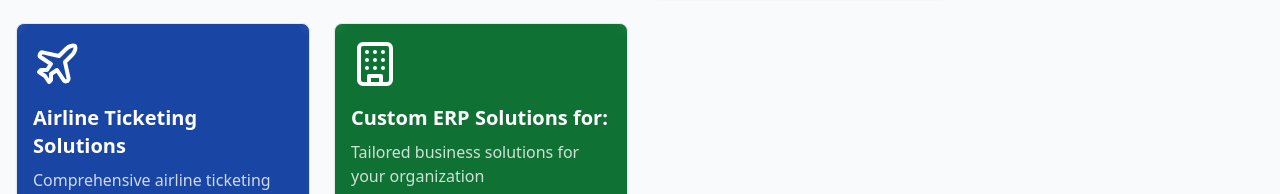
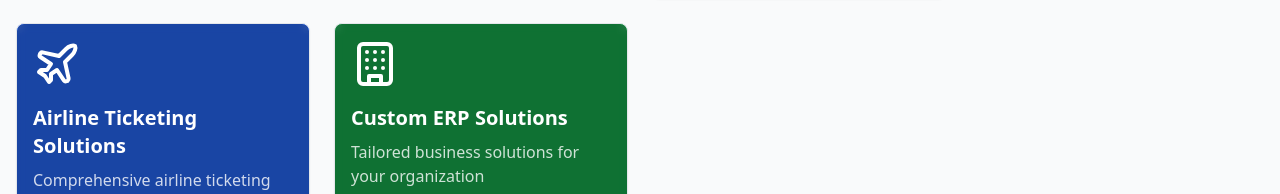
Before and after one commit to Nextgen-Support/nextgen-web, a React (Vite) app in the folder client/: page / in a window 1280 px wide. Shown: the part 1302-1496 px from the top of the page. Built offline with nearby package versions, Linux system fonts and the light colour scheme.

Commit message:
modified service

```diff
--- a/client/src/components/services-section.tsx
+++ b/client/src/components/services-section.tsx
@@ -87,7 +87,7 @@ const services = [
   },
   {
     icon: Building,
-    title: "Custom ERP Solutions for:",
+    title: "Custom ERP Solutions",
     description: "Tailored business solutions for your organization",
     features: [
       "Schools",
```
